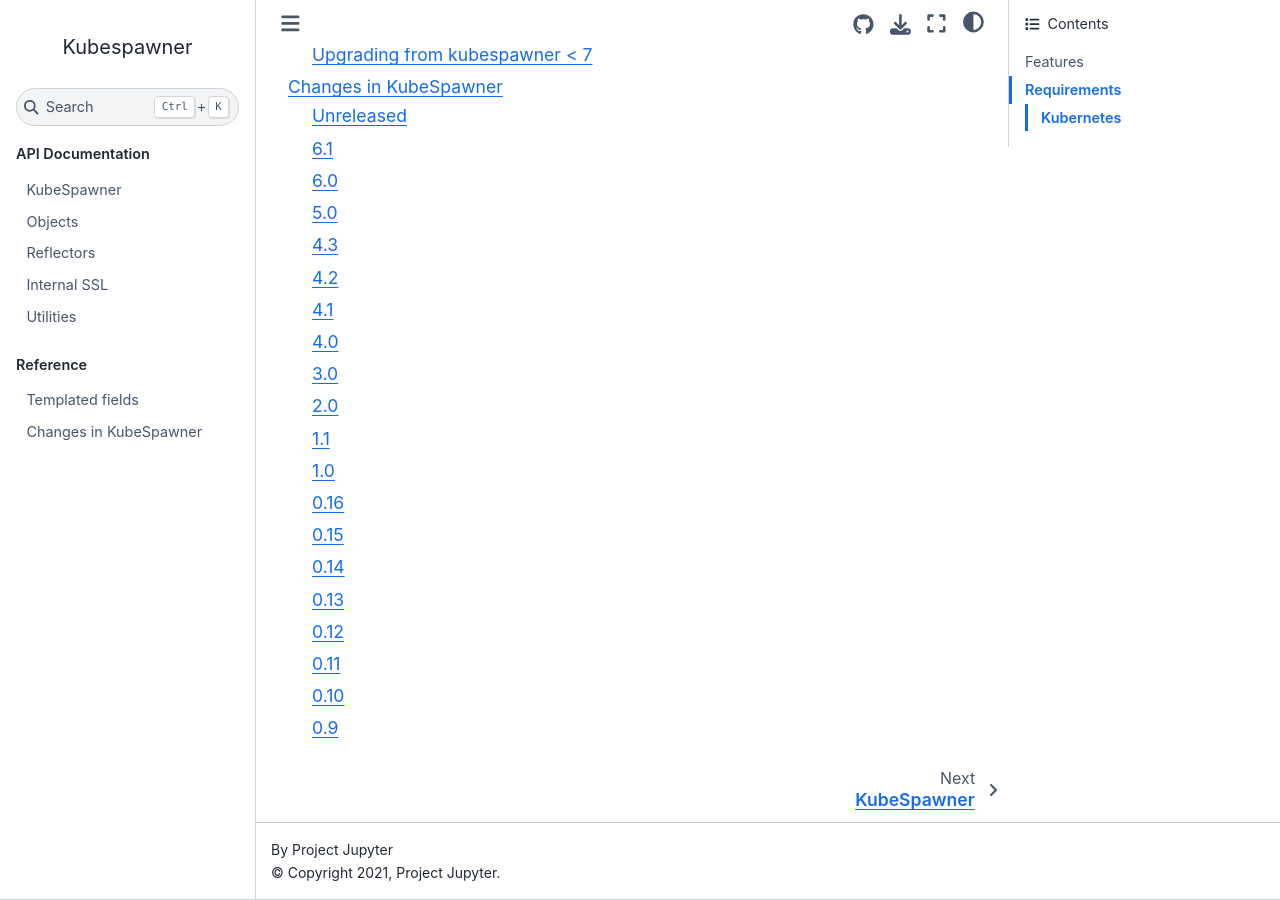
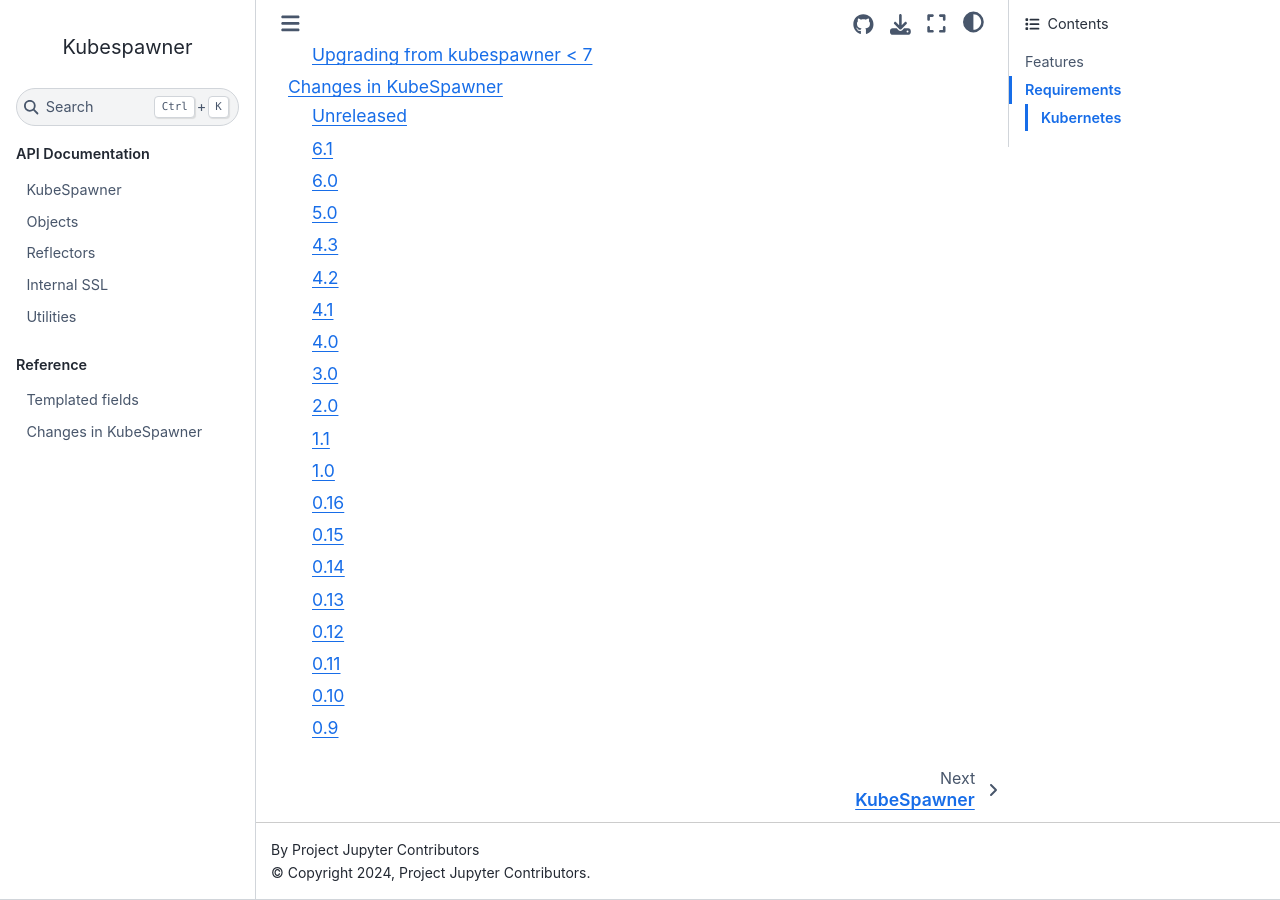
Before and after one commit to jupyterhub/kubespawner, a Sphinx documentation site: the page built from docs/source/index.md, in a window 1280 px wide and 900 px high, scrolled down 1847 px. Built offline with Sphinx 7.4.7 and the Sphinx Book theme 1.1.4, drawn with Linux system fonts in a browser that asks for light colours; some of the changed lines change nothing that is shown.

Commit message:
Refresh sphinx config file and resolve failure in sphinx 8

```diff
--- a/docs/requirements.txt
+++ b/docs/requirements.txt
@@ -10,3 +10,4 @@
 myst-parser>=0.17.0
 sphinx-book-theme
 sphinx-copybutton
+sphinxext-rediraffe
--- a/docs/source/conf.py
+++ b/docs/source/conf.py
@@ -1,69 +1,40 @@
-import os
-import sys
-from os.path import dirname
+# Configuration file for Sphinx to build our documentation to HTML.
+#
+# Configuration reference: https://www.sphinx-doc.org/en/master/usage/configuration.html
+#
+import datetime
 
-# For conversion from markdown to html
-# set paths
-docs = dirname(dirname(__file__))
-root = dirname(docs)
-sys.path.insert(0, root)
-sys.path.insert(0, os.path.join(docs, 'sphinxext'))
+import kubespawner
 
-# -- General configuration ------------------------------------------------
+# -- Project information -----------------------------------------------------
+# ref: https://www.sphinx-doc.org/en/master/usage/configuration.html#project-information
+#
+project = "KubeSpawner"
+copyright = f"{datetime.date.today().year}, Project Jupyter Contributors"
+author = "Project Jupyter Contributors"
+version = "%i.%i" % kubespawner.version_info[:2]
+release = kubespawner.__version__
+
+
+# -- General Sphinx configuration --------------------------------------------
+# ref: https://www.sphinx-doc.org/en/master/usage/configuration.html#general-configuration
+#
 extensions = [
     'sphinx.ext.autodoc',
     'sphinx.ext.intersphinx',
     'sphinx.ext.napoleon',
+    'sphinxext.rediraffe',
     'autodoc_traits',
     'myst_parser',
 ]
 
-# Add any paths that contain templates here, relative to this directory.
-templates_path = ['_templates']
+root_doc = "index"
+source_suffix = [".md", ".rst"]
 
-# Set the default role so we can use `foo` instead of ``foo``
-default_role = 'literal'
-
-# source_suffix = ['.rst', '.md']
-source_suffix = ['.rst', '.md']
-
-# The root toctree document.
-root_doc = master_doc = 'index'
-
-# General information about the project.
-project = 'kubespawner'
-copyright = '2021, Project Jupyter'
-author = 'Project Jupyter'
-
-
-# The version info for the project you're documenting, acts as replacement for
-# |version| and |release|, also used in various other places throughout the
-# built documents.
-#
-import pkg_resources
-
-# The full version, including alpha/beta/rc tags.
-release = pkg_resources.get_distribution("jupyterhub-kubespawner").version
-# The short X.Y version.
-version = '.'.join(release.split('.')[:2])
-
-# The language for content autogenerated by Sphinx. Refer to documentation
-# for a list of supported languages.
-#
-# This is also used if you do content translation via gettext catalogs.
-# Usually you set "language" from the command line for these cases.
-language = None
-
-# List of patterns, relative to source directory, that match files and
-# directories to ignore when looking for source files.
-# This patterns also effect to html_static_path and html_extra_path
-exclude_patterns = ['build', 'Thumbs.db', '.DS_Store']
-
-# The name of the Pygments (syntax highlighting) style to use.
-pygments_style = 'sphinx'
-
-# If true, `todo` and `todoList` produce output, else they produce nothing.
-todo_include_todos = False
+# default_role is set for use with reStructuredText that we still need to use in
+# docstrings in the autodoc_traits inspected Python module. It makes single
+# backticks around text, like `my_function`, behave as in typical Markdown.
+default_role = "literal"
 
 
 # -- MyST configuration ------------------------------------------------------
@@ -75,18 +46,11 @@
 ]
 
 
-# -- Options for HTML output ----------------------------------------------
-
-# The theme to use for HTML and HTML Help pages.  See the documentation for
-# a list of builtin themes.
+# -- Options for HTML output -------------------------------------------------
+# ref: https://www.sphinx-doc.org/en/master/usage/configuration.html#options-for-html-output
 #
-html_theme = 'sphinx_book_theme'
 html_title = "Kubespawner"
-
-# Theme options are theme-specific and customize the look and feel of a theme
-# further.  For a list of options available for each theme, see the
-# documentation.
-#
+html_theme = "sphinx_book_theme"
 html_theme_options = {
     "repository_url": "https://github.com/jupyterhub/kubespawner",
     "use_issues_button": True,
@@ -100,5 +64,55 @@
 html_static_path = ['_static']
 
 
-# Example configuration for intersphinx: refer to the Python standard library.
-intersphinx_mapping = {'https://docs.python.org/': None}
+# -- Options for intersphinx extension ---------------------------------------
+# ref: https://www.sphinx-doc.org/en/master/usage/extensions/intersphinx.html#configuration
+#
+# The extension makes us able to link like to other projects like below.
+#
+#     rST  - :external:py:class:`jupyterhub.spawner.Spawner`
+#     MyST - {external:py:class}`jupyterhub.spawner.Spawner`
+#
+# To see what we can link to, do the following where "objects.inv" is appended
+# to the sphinx based website:
+#
+#     python -m sphinx.ext.intersphinx https://jupyterhub.readthedocs.io/en/stable/objects.inv
+#
+intersphinx_mapping = {
+    "jupyterhub": ("https://jupyterhub.readthedocs.io/en/stable/", None),
+}
+
+# intersphinx_disabled_reftypes set based on recommendation in
+# https://docs.readthedocs.io/en/stable/guides/intersphinx.html#using-intersphinx
+intersphinx_disabled_reftypes = ["*"]
+
+
+# -- Options for linkcheck builder -------------------------------------------
+# ref: https://www.sphinx-doc.org/en/master/usage/configuration.html#options-for-the-linkcheck-builder
+#
+linkcheck_ignore = [
+    r"(.*)github\.com(.*)#",  # javascript based anchors
+    r"(.*)/#%21(.*)/(.*)",  # /#!forum/jupyter - encoded anchor edge case
+    r"https://github.com/[^/]*$",  # too many github usernames / searches in changelog
+    "https://github.com/jupyterhub/kubespawner/pull/",  # too many pull requests in changelog
+    "https://github.com/jupyterhub/kubespawner/compare/",  # too many ref comparisons in changelog
+]
+linkcheck_anchors_ignore = [
+    "/#!",
+    "/#%21",
+]
+
+
+# -- Options for the rediraffe extension -------------------------------------
+# ref: https://github.com/wpilibsuite/sphinxext-rediraffe#readme
+#
+# This extensions help us relocated content without breaking links. If a
+# document is moved internally, put its path as a dictionary key in the
+# redirects dictionary below and its new location in the value.
+#
+# If the changelog has been moved to live under reference/, then you'd add this
+# entry to the rediraffe_redirects dictionary:
+#
+#   "changelog": "reference/changelog",
+#
+rediraffe_branch = "main"
+rediraffe_redirects = {}
```
